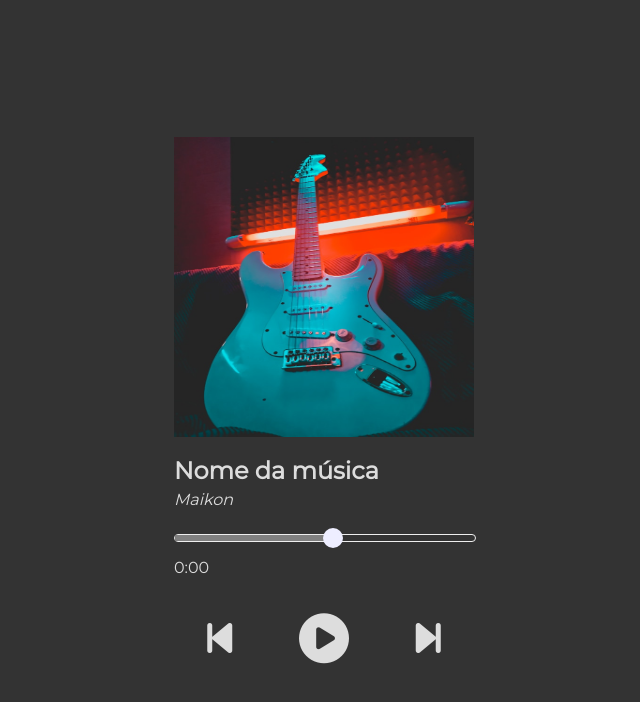
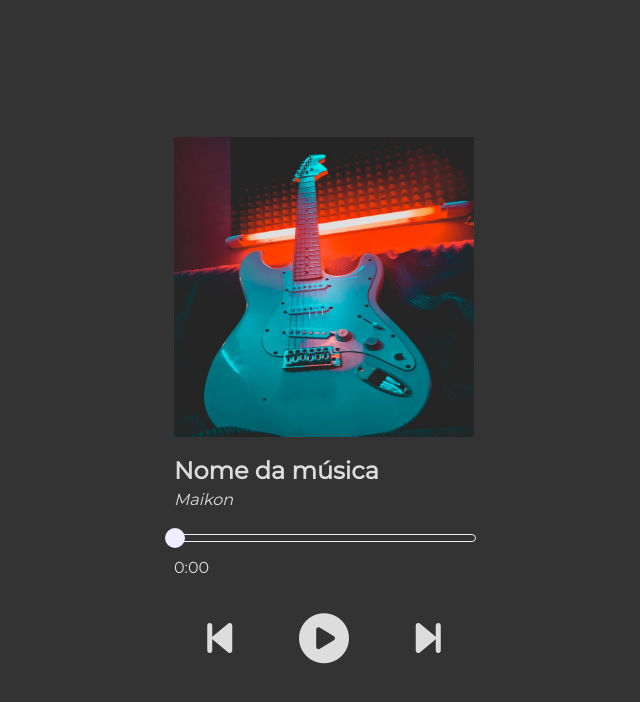
Before and after one commit to MaikonPaiva/projeto-spotify, a plain HTML site: page index.html in a window 1280 px wide. Shown: the whole page, without its empty margins (316-956 px from the left). Drawn offline with Linux system fonts and the light colour scheme.

Commit message:
Update style.css

```diff
--- a/style.css
+++ b/style.css
@@ -37,7 +37,7 @@ h2{
 }
 progress{
     height: 6px;
-    width: 50%;
+    width: 0;
     background-color: #333;
 }
 
@@ -46,7 +46,7 @@ progress{
     height: 20px;
     background-color: #eef;
     border-radius: 50%;
-    margin-left: -2px;
+    margin-left: -10px;
 
 }
 .tempo{
```
